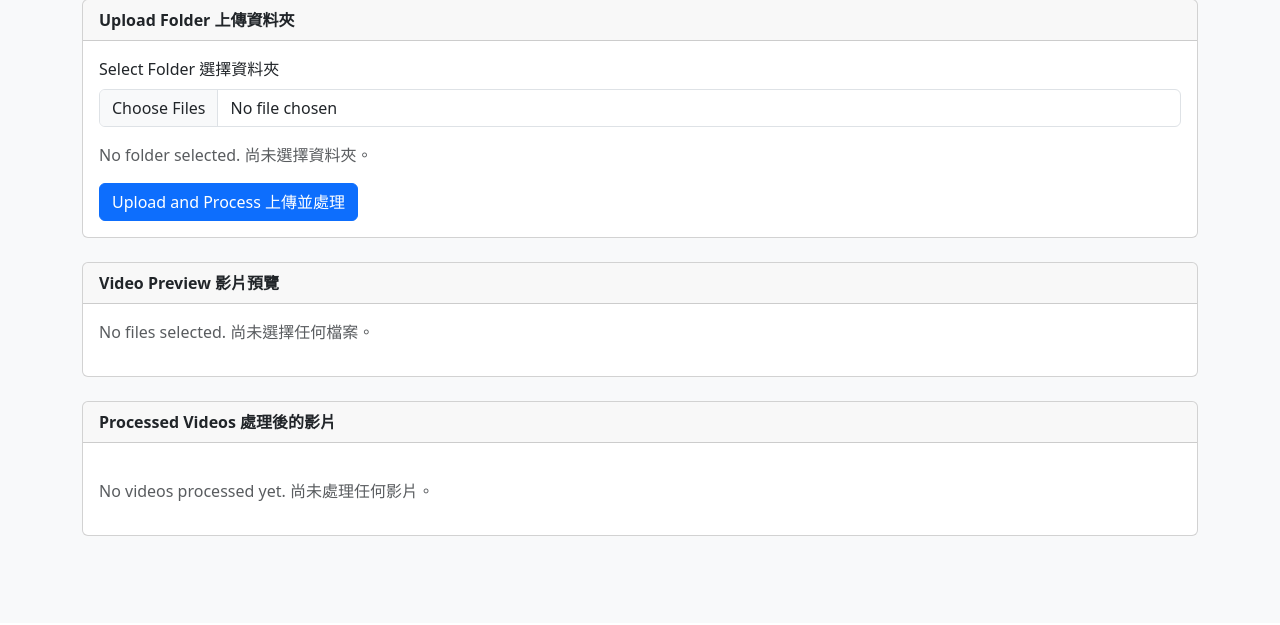
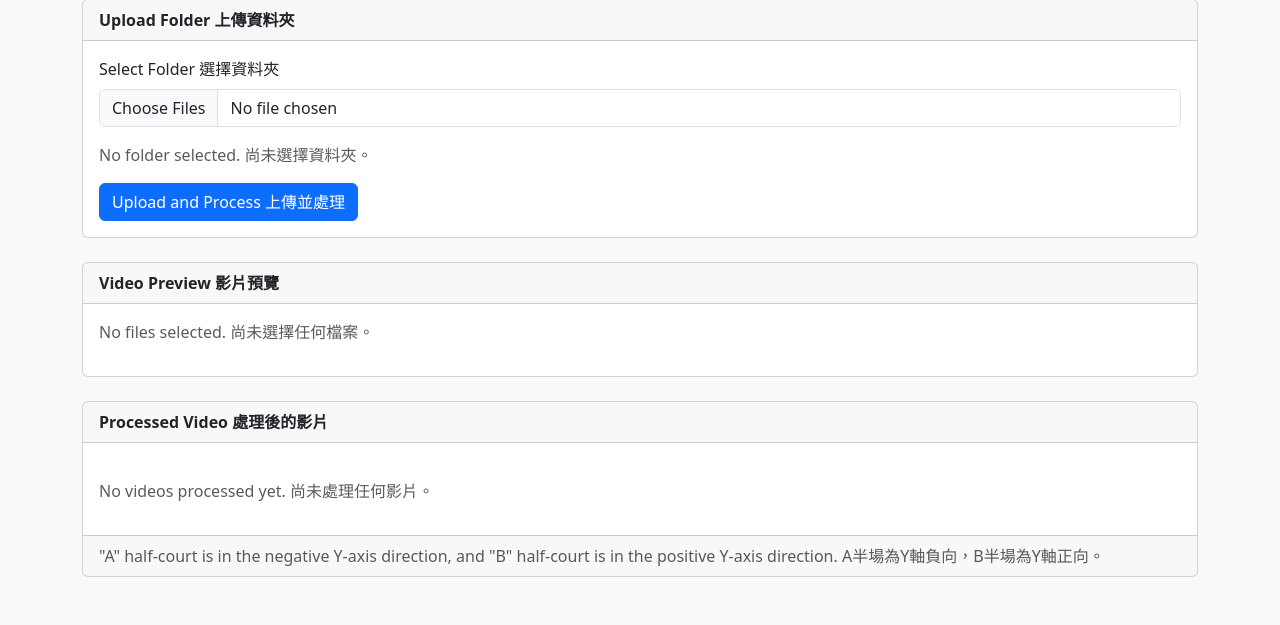
Before and after one commit to jasonkao402/NYCU_CV2024_Final_Project, a Flask app: page / in a window 1280 px wide. Shown: the part 177-802 px from the top of the page. Before the commit the page ends 713 px from the top, so only its background shows below. Run offline with Flask 3, Linux system fonts and the light colour scheme; some libraries are stand-ins or nearby versions.

Commit message:
Update UI

```diff
--- a/templates/index.html
+++ b/templates/index.html
@@ -152,7 +152,7 @@
       <!-- 處理後的影片區塊 -->
       <div class="card mb-4">
         <div class="card-header">
-          <strong>Processed Videos 處理後的影片</strong>
+          <strong>Processed Video 處理後的影片</strong>
         </div>
         <div class="card-body">
           <div id="processedVideoContainer" class="video-container">
@@ -160,6 +160,10 @@
               No videos processed yet. 尚未處理任何影片。
             </p>
           </div>
+        </div>
+        <div class="card-footer text-muted">
+          "A" half-court is in the negative Y-axis direction, and "B" half-court
+          is in the positive Y-axis direction. A半場為Y軸負向，B半場為Y軸正向。
         </div>
       </div>
     </div>
```
